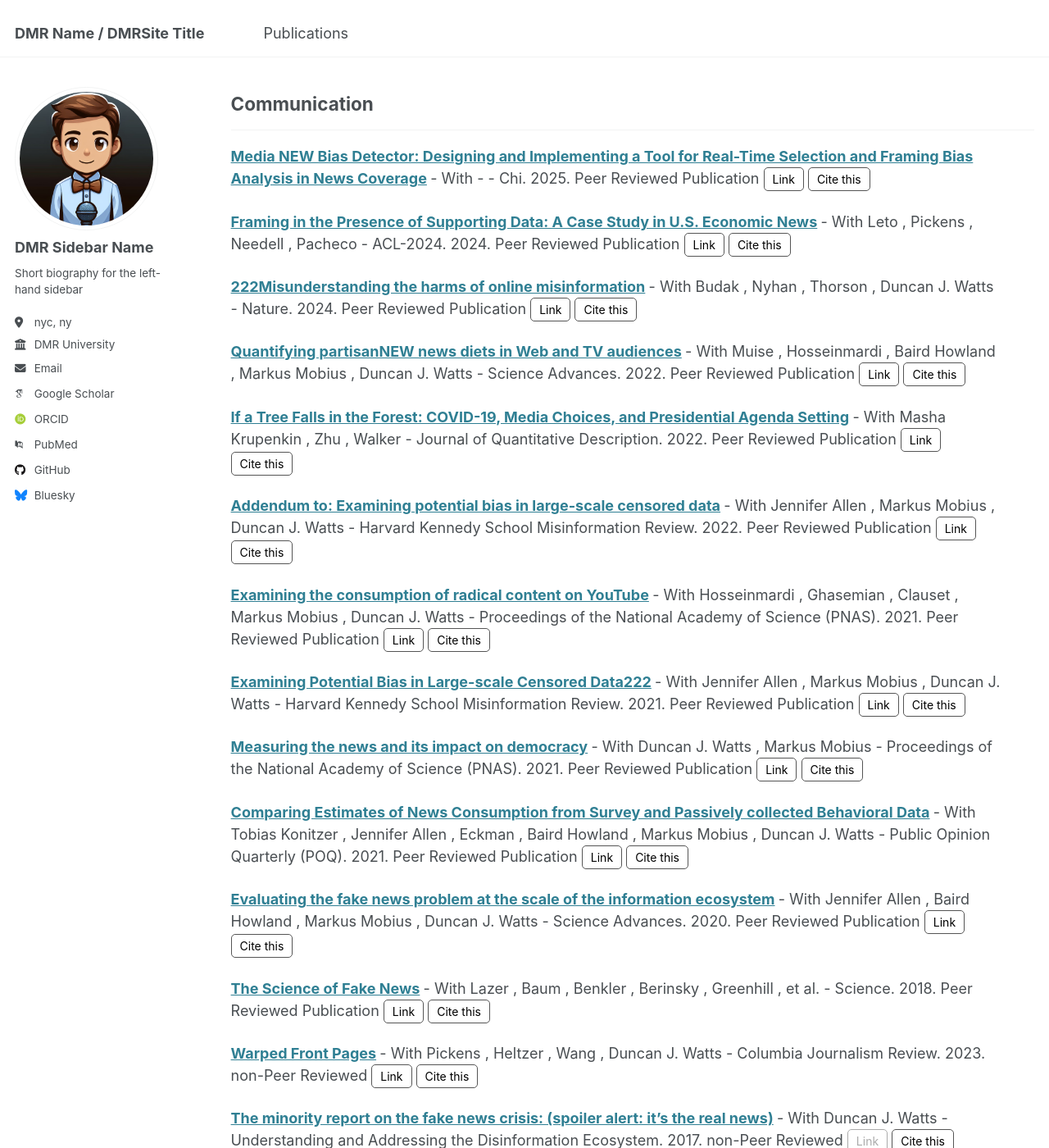
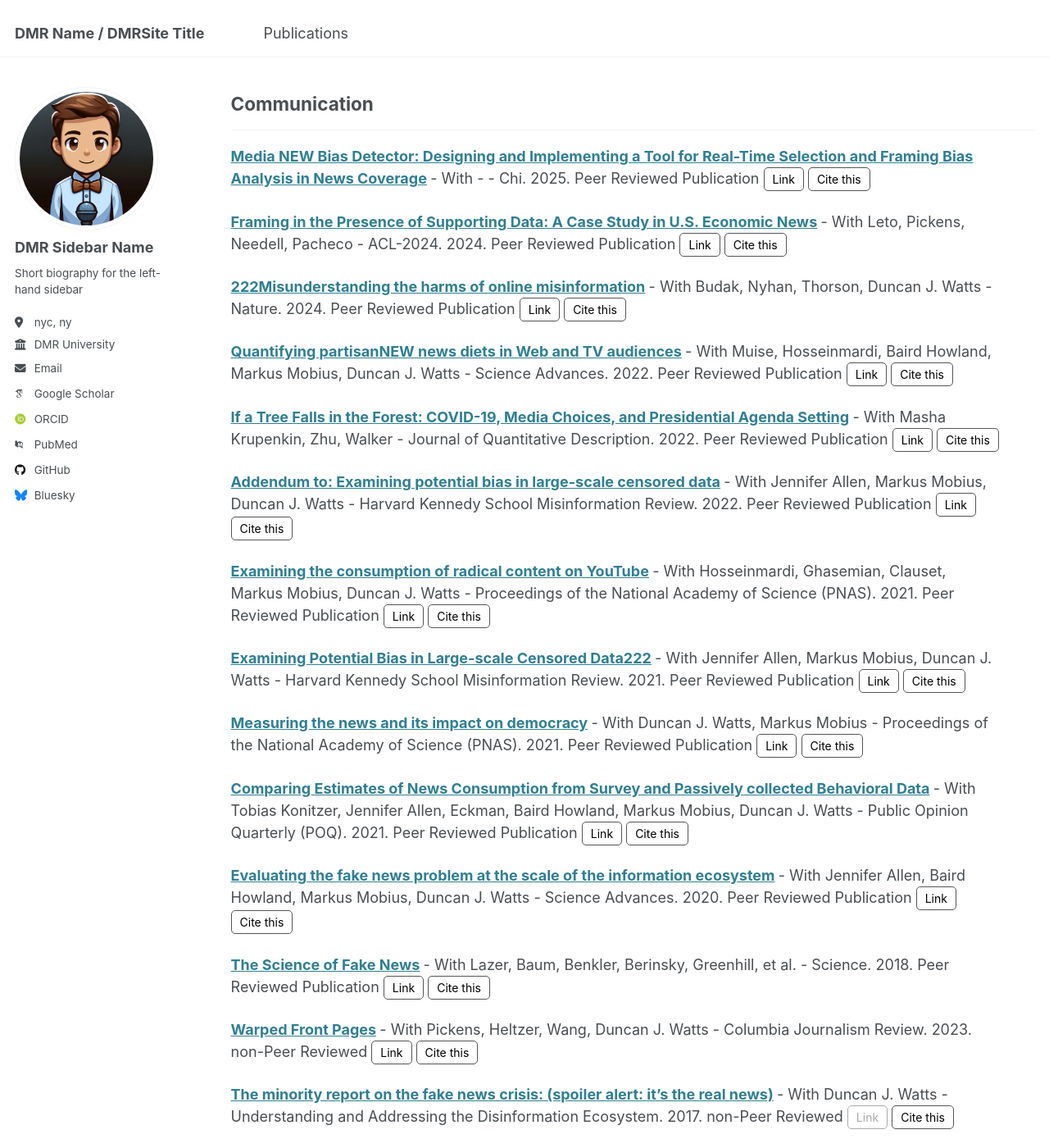
Before and after one commit to chotomirza/davidtest.github.io, a Jekyll site: the page built from _pages/publications.html, in a window 1280 px wide and 1400 px high, scrolled down 418 px. Shown: the whole window at 82% size. Built offline with Jekyll 4.4.1, drawn with Linux system fonts in a browser that asks for light colours; some web fonts are replaced; some of the changed text lies outside the part shown.

Commit message:
remove space between commas 3

```diff
--- a/_includes/david-pub.html
+++ b/_includes/david-pub.html
@@ -11,19 +11,32 @@
           {{ title }}
         {% endif %}
       </strong>
+      {% assign co_authors = "" %}
       {% if row["Co-Author1"] %}
-        <span> - With {{ row["Co-Author1"] }}
-          {% if row["Co-Author2"] %}, {{ row["Co-Author2"] }}{% endif %}
-          {% if row["Co-Author3"] %}, {{ row["Co-Author3"] }}{% endif %}
-          {% if row["Co-Author4"] %}, {{ row["Co-Author4"] }}{% endif %}
-          {% if row["Co-Author5"] %}, {{ row["Co-Author5"] }}{% endif %}
-          {% if row["Co-Author6"] %}, {{ row["Co-Author6"] }}{% endif %}
-        </span>
+        {% assign co_authors = co_authors | append: row["Co-Author1"] %}
+      {% endif %}
+      {% if row["Co-Author2"] %}
+        {% assign co_authors = co_authors | append: ", " | append: row["Co-Author2"] %}
+      {% endif %}
+      {% if row["Co-Author3"] %}
+        {% assign co_authors = co_authors | append: ", " | append: row["Co-Author3"] %}
+      {% endif %}
+      {% if row["Co-Author4"] %}
+        {% assign co_authors = co_authors | append: ", " | append: row["Co-Author4"] %}
+      {% endif %}
+      {% if row["Co-Author5"] %}
+        {% assign co_authors = co_authors | append: ", " | append: row["Co-Author5"] %}
+      {% endif %}
+      {% if row["Co-Author6"] %}
+        {% assign co_authors = co_authors | append: ", " | append: row["Co-Author6"] %}
+      {% endif %}
+      {% if co_authors != "" %}
+        <span> - With {{ co_authors }}</span>
       {% endif %}
       <span> - {{ row.Venue }}. {{ row.Year }}. {{ row.Category }} </span>
 
       {% if row["Published Link"] %}
-      <button onclick='window.open("{{ row["Published Link"] }}", "_blank")'>Link</button>
+      <button onclick="window.open('{{ row["Published Link"] }}', '_blank')">Link</button>
       {% else %}
         <button disabled>Link</button>
       {% endif %}
```
